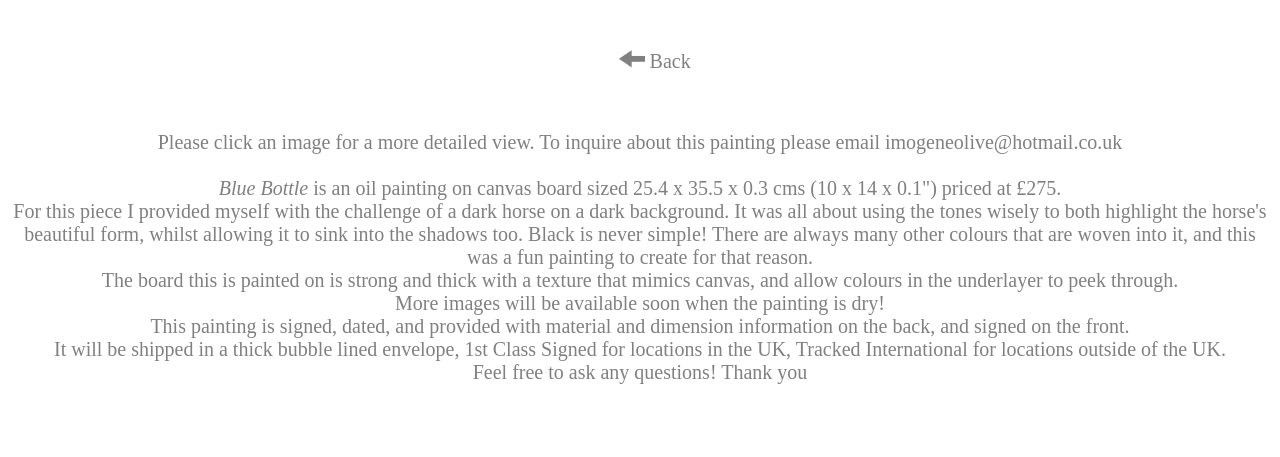
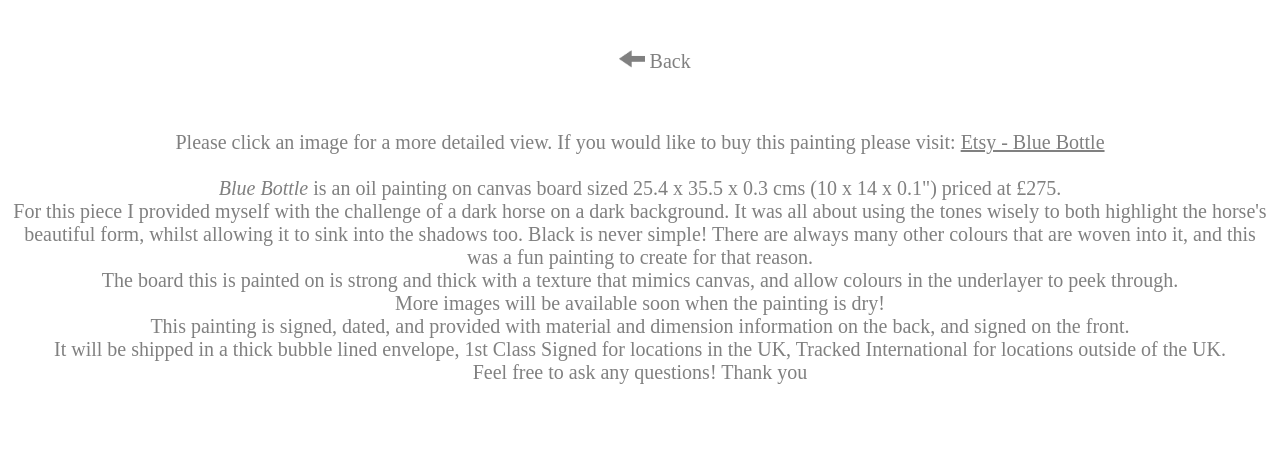
Before and after one commit to ImogeneOlive/ImogeneOlive, a plain HTML site: page BlueBottle.html in a window 1280 px wide. Shown: the top 457 px of the page. Drawn offline with Linux system fonts and the light colour scheme; grey boxes are pictures that could not be loaded.

Commit message:
Update BlueBottle.html

```diff
--- a/BlueBottle.html
+++ b/BlueBottle.html
@@ -79,8 +79,7 @@ div.desc {
 
 
 	<br>
-	<p> Please click an image for a more detailed view. To inquire about this painting please email <a class="two" href="mailto:imogeneolive@hotmail.co.uk">imogeneolive@hotmail.co.uk</a> <br><br>
-
+	<p> Please click an image for a more detailed view. If you would like to buy this painting please visit: <u><a class="two" href="https://www.etsy.com/uk/listing/1204876101/blue-bottle-horse-oil-painting-on-10x14?click_key=c5b3f325223e6ffe19b025d190515b1868dc8df1%3A1204876101&click_sum=8540aa4b&ref=related-2">Etsy - Blue Bottle</a> </u><br><br>
 	<i>Blue Bottle</i> is an oil painting on canvas board sized 25.4 x 35.5 x 0.3 cms (10 x 14 x 0.1") priced at £275. <br>
   For this piece I provided myself with the challenge of a dark horse on a dark background. It was all about using the tones wisely to both highlight the horse's beautiful form, whilst allowing it to sink into the shadows too. Black is never simple! There are always many other colours that are woven into it, and this was a fun painting to create for that reason. <br>
 	The board this is painted on is strong and thick with a texture that mimics canvas, and allow colours in the underlayer to peek through.<br> More images will be available soon when the painting is dry! <br>
```
